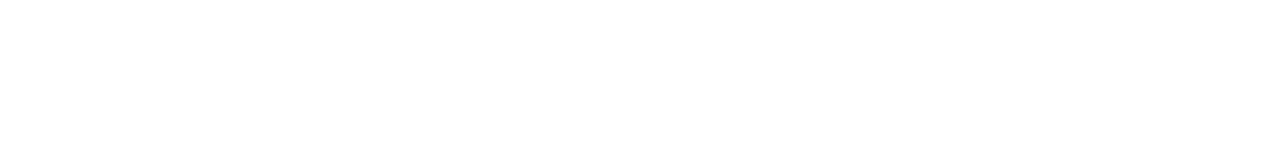
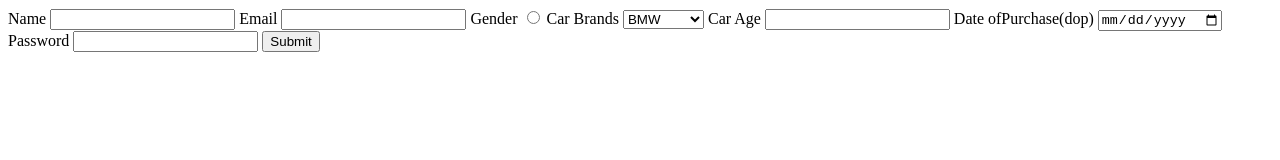
Before and after one commit to acciojob/car-insurance-form-gssubash, a website: page main.html in a window 1280 px wide. Drawn offline with Linux system fonts and the light colour scheme.

Commit message:
created a submission

```diff
--- a/main.html
+++ b/main.html
@@ -7,9 +7,34 @@
 </head>
 
 <body>
-	<!-- the entire body must be written by student -->
-    <script type="text/javascript" src="./script.js">
-</script>
+	<form method="post">
+		<label for="name">Name</label>
+		<input type="text" id="name" required/>
+
+		<label for="email">Email</label>
+		<input type="email" id="email" required/>
+
+		<label>Gender</label>
+		<input type="radio" name="gender" required/>
+
+		<label for="cars">Car Brands</label>
+		<select id="cars">
+			<option>BMW</option>
+			<option>Audi</option>
+			<option>Mercedez</option>
+		</select>
+
+		<label for="carage">Car Age</label>
+		<input type="number" id="carage" required/>
+
+		<label for="dop">Date ofPurchase(dop)</label>
+		<input type="date" id="dop" required/>
+
+		<label for="password">Password</label>
+		<input type="password" id="password" required/>
+
+		<input type="submit" />
+	</form>
 
 </body>
 
```
